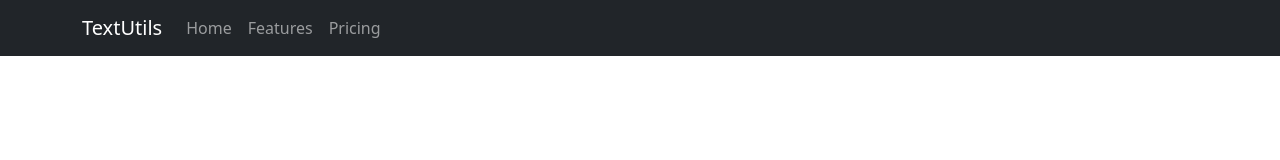
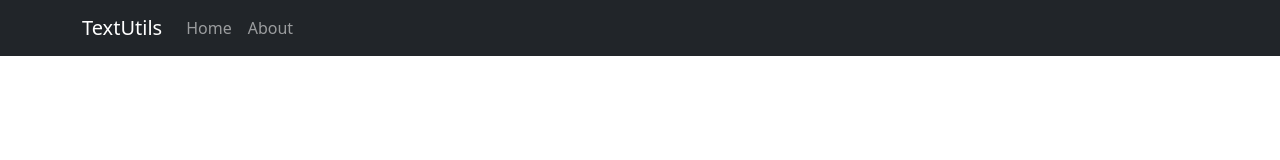
Before and after one commit to amisha-adwani/React-textUtlities, a React (Create React App) app: page / in a window 1280 px wide. Shown: the top 160 px of the page. Built offline with nearby package versions, Linux system fonts and the light colour scheme.

Commit message:
nav edited

```diff
--- a/src/App.js
+++ b/src/App.js
@@ -32,8 +32,7 @@
           <Navbar.Brand href="#home">TextUtils</Navbar.Brand>
           <Nav className="me-auto">
             <Nav.Link href="#home">Home</Nav.Link>
-            <Nav.Link href="#features">Features</Nav.Link>
-            <Nav.Link href="#pricing">Pricing</Nav.Link>
+            <Nav.Link href="#about">About</Nav.Link>
           </Nav>
         </Container>
       </Navbar>
```
